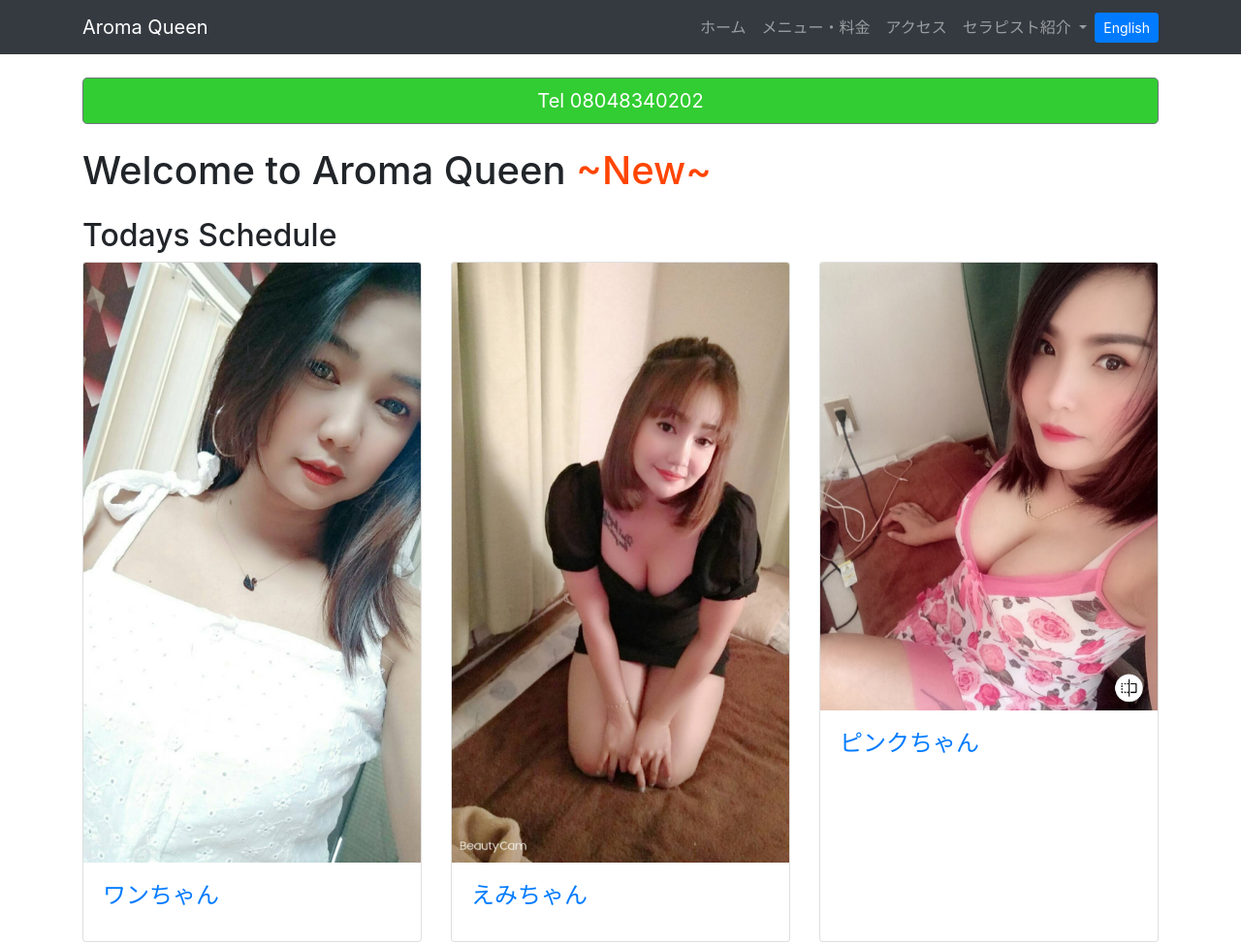
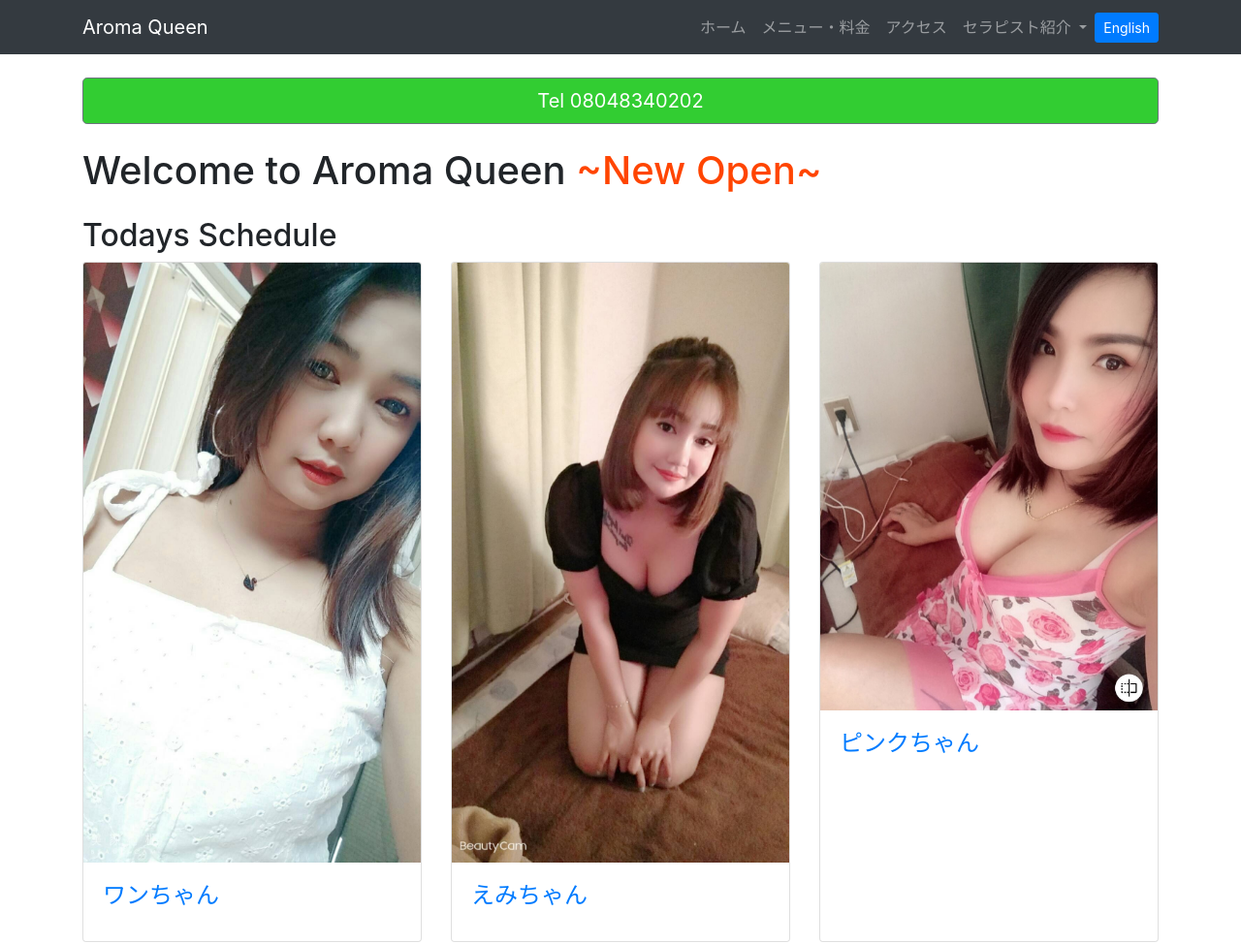
Before and after one commit to kaitaku-sudo/kaitaku-sudo.github.io, a website: page index.html in a window 1280 px wide. Shown: the top 974 px of the page at 97% size. Drawn offline with Linux system fonts and the light colour scheme.

Commit message:
1.6
New Open

```diff
--- a/index.html
+++ b/index.html
@@ -64,7 +64,7 @@
     <br>
     <a class="btn btn-lg btn-secondary btn-block" style="background-color: limegreen" href="tel:08048340202">Tel 08048340202</a>
 
-    <h1 class="my-4">Welcome to Aroma Queen <font color="#ff4500">~New~</font></h1>
+    <h1 class="my-4">Welcome to Aroma Queen <font color="#ff4500">~New Open~</font></h1>
 
     <!-- Portfolio Section -->
     <h2>Todays Schedule</h2>
```
Also changed, not shown: index_en.html (+1 -1 lines).
